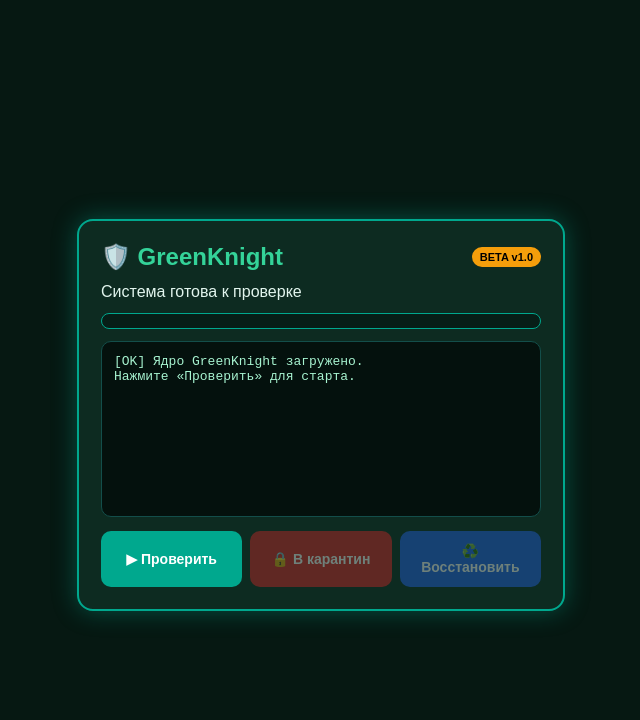
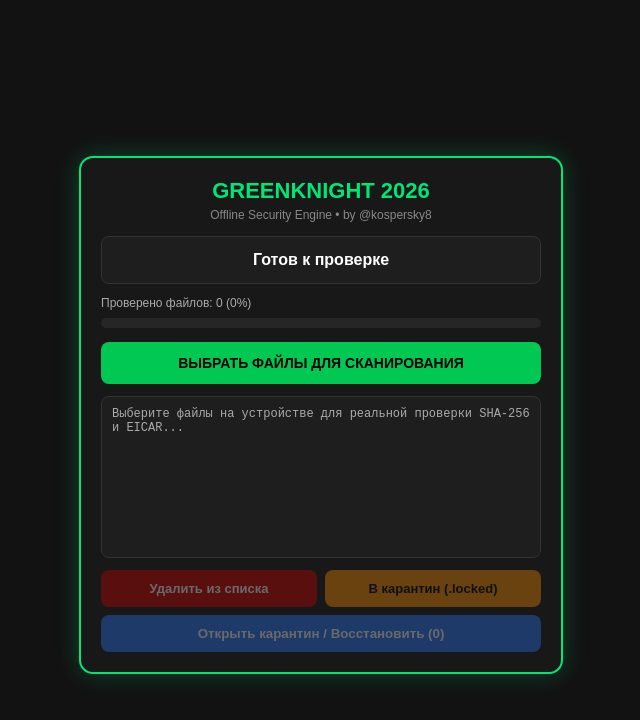
Before and after one commit to volgosmit00001-crypto/GreenKnight-antivivuirus-, a plain HTML site: page index.html in a window 1280 px wide. Shown: the whole page, without its empty margins (319-959 px from the left). Drawn offline with Linux system fonts and the light colour scheme.

Commit message:
Update index.html

```diff
--- a/index.html
+++ b/index.html
@@ -3,113 +3,175 @@
 <head>
     <meta charset="UTF-8">
     <meta name="viewport" content="width=device-width, initial-scale=1.0">
-    <title>GreenKnight — Веб-антивирус</title>
+    <title>GreenKnight 2026 — Offline Security Engine</title>
     <style>
         body {
             margin: 0; font-family: Arial, sans-serif;
-            background: #061812; color: #e2f5ee;
+            background: #121212; color: #FFFFFF;
             display: flex; justify-content: center; align-items: center;
             min-height: 100vh; padding: 15px; user-select: none;
         }
         .app {
-            background: #0d2b21; border: 2px solid #00a88e;
-            border-radius: 16px; padding: 22px; width: 100%; max-width: 440px;
-            box-shadow: 0 0 25px rgba(0, 168, 142, 0.4);
+            background: #181818; border: 2px solid #00E676;
+            border-radius: 14px; padding: 20px; width: 100%; max-width: 440px;
+            box-shadow: 0 0 25px rgba(0, 230, 118, 0.25);
         }
-        .header { display: flex; justify-content: space-between; align-items: center; margin-bottom: 12px; }
-        h1 { color: #34d399; margin: 0; font-size: 24px; }
-        .badge { background: #f59e0b; color: #000; font-weight: bold; font-size: 11px; padding: 4px 8px; border-radius: 12px; }
-        .bar-bg { background: #071e17; height: 14px; border-radius: 8px; overflow: hidden; margin: 12px 0; border: 1px solid #00a88e; }
-        .bar-fill { background: #00a88e; height: 100%; width: 0%; transition: width 0.2s; }
+        h1 { color: #00E676; margin: 0; font-size: 22px; text-align: center; }
+        .sub { color: #888888; font-size: 12px; text-align: center; margin: 4px 0 14px; }
+        .status-box {
+            background: #1E1E1E; border: 1px solid #333; border-radius: 8px;
+            padding: 14px; text-align: center; font-weight: bold; font-size: 16px; margin-bottom: 12px;
+        }
+        .bar-bg { background: #262626; height: 10px; border-radius: 6px; overflow: hidden; margin: 8px 0 14px; }
+        .bar-fill { background: #00C853; height: 100%; width: 0%; transition: width 0.2s; }
+        .btn-main {
+            width: 100%; padding: 13px; border: none; border-radius: 8px;
+            background: #00C853; color: #000; font-weight: bold; font-size: 14px; cursor: pointer;
+        }
         .log {
-            background: #04110d; border: 1px solid #134e4a; border-radius: 10px;
-            padding: 12px; height: 150px; overflow-y: auto; font-family: monospace;
-            font-size: 13px; color: #a7f3d0; margin-bottom: 14px;
+            background: #1E1E1E; border: 1px solid #333; border-radius: 8px;
+            padding: 10px; height: 140px; overflow-y: auto; font-family: monospace;
+            font-size: 12px; color: #FF5252; margin: 12px 0;
         }
-        .btns { display: flex; gap: 8px; flex-wrap: wrap; }
-        button {
-            flex: 1; padding: 12px; border: none; border-radius: 10px;
-            font-weight: bold; font-size: 14px; cursor: pointer; color: white;
+        .actions { display: flex; gap: 8px; }
+        .actions button {
+            flex: 1; padding: 11px; border: none; border-radius: 8px;
+            font-weight: bold; font-size: 13px; cursor: pointer;
         }
-        .btn-scan { background: #00a88e; }
-        .btn-quar { background: #dc2626; }
-        .btn-rest { background: #2563eb; }
-        button:disabled { opacity: 0.4; cursor: not-allowed; }
+        .btn-del { background: #D50000; color: #FFF; }
+        .btn-quar { background: #FF9100; color: #000; }
+        .btn-rest { background: #2979FF; color: #FFF; margin-top: 8px; width: 100%; padding: 11px; border: none; border-radius: 8px; font-weight: bold; cursor: pointer; }
+        button:disabled { opacity: 0.35; cursor: not-allowed; }
     </style>
 </head>
 <body oncontextmenu="return false;">
     <div class="app">
-        <div class="header">
-            <h1>🛡️ GreenKnight</h1>
-            <span class="badge">BETA v1.0</span>
+        <h1>GREENKNIGHT 2026</h1>
+        <div class="sub">Offline Security Engine • by @kospersky8</div>
+
+        <div class="status-box" id="status">Готов к проверке</div>
+        <div style="font-size:12px; color:#AAA;" id="pctText">Проверено файлов: 0 (0%)</div>
+        <div class="bar-bg"><div class="bar-fill" id="bar"></div></div>
+
+        <input type="file" id="fileInput" multiple style="display:none" onchange="scanFiles(this.files)">
+        <button class="btn-main" onclick="document.getElementById('fileInput').click()">ВЫБРАТЬ ФАЙЛЫ ДЛЯ СКАНИРОВАНИЯ</button>
+
+        <div class="log" id="log" style="color:#AAA;">Выберите файлы на устройстве для реальной проверки SHA-256 и EICAR...</div>
+
+        <div class="actions">
+            <button class="btn-del" id="delBtn" onclick="clearThreats()" disabled>Удалить из списка</button>
+            <button class="btn-quar" id="quarBtn" onclick="quarantineFiles()" disabled>В карантин (.locked)</button>
         </div>
-        <div id="status">Система готова к проверке</div>
-        <div class="bar-bg"><div class="bar-fill" id="bar"></div></div>
-        <div class="log" id="log">[OK] Ядро GreenKnight загружено.<br>Нажмите «Проверить» для старта.</div>
-        <div class="btns">
-            <button class="btn-scan" id="scanBtn" onclick="startScan()">▶ Проверить</button>
-            <button class="btn-quar" id="quarBtn" onclick="toQuarantine()" disabled>🔒 В карантин</button>
-            <button class="btn-rest" id="restBtn" onclick="restoreFiles()" disabled>♻️ Восстановить</button>
-        </div>
+        <button class="btn-rest" id="restBtn" onclick="restoreQuarantine()" disabled>Открыть карантин / Восстановить (0)</button>
     </div>
 
     <script>
+        const EICAR_SIG = "EICAR-STANDARD-ANTIVIRUS-TEST-FILE!";
+        const MALWARE_HASH = "275a021bbfb6489e54d471899f7db9d1663fc695ec2fe2a2c4538aabf651fd0f";
+        const XOR_KEY = 0x5A;
+
         let threats = [];
         let quarantine = [];
-        const logBox = document.getElementById("log");
-        const bar = document.getElementById("bar");
-        const status = document.getElementById("status");
 
-        function addLog(text, col = "#a7f3d0") {
-            logBox.innerHTML += `<div style="color:${col}; margin-top:4px;">${text}</div>`;
-            logBox.scrollTop = logBox.scrollHeight;
+        async function getSha256(buffer) {
+            const hashBuf = await crypto.subtle.digest("SHA-256", buffer);
+            return Array.from(new Uint8Array(hashBuf)).map(b => b.toString(16).padStart(2, "0")).join("");
         }
 
-        function startScan() {
-            document.getElementById("scanBtn").disabled = true;
-            document.getElementById("quarBtn").disabled = true;
+        async function scanFiles(fileList) {
+            if (!fileList.length) return;
             threats = [];
-            let pct = 0;
-            logBox.innerHTML = "";
-            addLog("🔍 Запуск полного сканирования...");
+            const log = document.getElementById("log");
+            const status = document.getElementById("status");
+            const bar = document.getElementById("bar");
+            const pctText = document.getElementById("pctText");
 
-            const timer = setInterval(() => {
-                pct += 10;
+            log.innerHTML = "";
+            log.style.color = "#FF5252";
+            status.innerText = "Проверяю файлы...";
+            status.style.color = "#FFD600";
+
+            const total = fileList.length;
+            for (let i = 0; i < total; i++) {
+                const file = fileList[i];
+                const pct = Math.round(((i + 1) / total) * 100);
                 bar.style.width = pct + "%";
-                status.innerText = `Проверка файлов... ${pct}%`;
+                pctText.innerText = `Проверено: ${i + 1}/${total} (${pct}%)`;
 
-                if (pct === 30) {
-                    threats.push("Trojan.FreeMine.exe");
-                    addLog("⚠️ Найдена угроза: Trojan.FreeMine.exe", "#fca5a5");
+                const buf = await file.arrayBuffer();
+                const hash = await getSha256(buf);
+                const textHead = new TextDecoder().decode(buf.slice(0, 4096));
+                const nameLow = file.name.toLowerCase();
+
+                let reason = null;
+                if (hash === MALWARE_HASH || textHead.includes(EICAR_SIG)) {
+                    reason = "EICAR-Test-Signature";
+                } else if (nameLow.endsWith(".exe") || nameLow.endsWith(".bat") || nameLow.endsWith(".cmd")) {
+                    reason = "Потенциально опасный исполняемый файл";
                 }
-                if (pct === 70) {
-                    threats.push("Adware.PirateLauncher.dll");
-                    addLog("⚠️ Найдена угроза: Adware.PirateLauncher.dll", "#fca5a5");
+
+                if (reason) {
+                    threats.push({ name: file.name, buffer: new Uint8Array(buf), reason });
+                    log.innerHTML += `<div>Угроза:${threats.length} это ${file.name} (${reason})</div>`;
                 }
-                if (pct >= 100) {
-                    clearInterval(timer);
-                    status.innerText = `Проверка завершена! Угроз: ${threats.length}`;
-                    addLog("✅ Сканирование окончено.", "#34d399");
-                    document.getElementById("scanBtn").disabled = false;
-                    if (threats.length > 0) document.getElementById("quarBtn").disabled = false;
-                }
-            }, 250);
+            }
+
+            if (threats.length === 0) {
+                status.innerHTML = "Угрозы: 0<br>Вы в безопасности!";
+                status.style.color = "#00E676";
+                log.style.color = "#00E676";
+                log.innerHTML = `[OK] Проверено файлов: ${total}. Вредоносного кода не найдено.`;
+                document.getElementById("delBtn").disabled = true;
+                document.getElementById("quarBtn").disabled = true;
+            } else {
+                status.innerHTML = `Угроза: ${threats.length}<br>Найдены угрозы!`;
+                status.style.color = "#FF5252";
+                document.getElementById("delBtn").disabled = false;
+                document.getElementById("quarBtn").disabled = false;
+            }
         }
 
-        function toQuarantine() {
-            quarantine = quarantine.concat(threats);
-            addLog(`🔒 В карантин отправлено файлов: ${threats.length}`, "#fde047");
+        function clearThreats() {
             threats = [];
-            status.innerText = "Все угрозы изолированы в карантине!";
+            document.getElementById("log").innerHTML = "Угрозы очищены из отчёта.";
+            document.getElementById("status").innerHTML = "Угрозы: 0<br>Вы в безопасности!";
+            document.getElementById("status").style.color = "#00E676";
+            document.getElementById("delBtn").disabled = true;
             document.getElementById("quarBtn").disabled = true;
-            document.getElementById("restBtn").disabled = false;
         }
 
-        function restoreFiles() {
-            addLog(`♻️ Восстановлено из карантина: ${quarantine.join(", ")}`, "#93c5fd");
-            quarantine = [];
-            status.innerText = "Файлы восстановлены из карантина.";
-            document.getElementById("restBtn").disabled = true;
+        function quarantineFiles() {
+            threats.forEach(t => {
+                const lockedData = t.buffer.map(b => b ^ XOR_KEY);
+                quarantine.push({ name: t.name, data: lockedData });
+            });
+            threats = [];
+            document.getElementById("log").style.color = "#FF9100";
+            document.getElementById("log").innerHTML = "Файлы зашифрованы ключом XOR (0x5A) и перемещены в карантин!";
+            document.getElementById("status").innerHTML = "Угрозы изолированы в карантин!";
+            document.getElementById("status").style.color = "#00E676";
+            document.getElementById("delBtn").disabled = true;
+            document.getElementById("quarBtn").disabled = true;
+            const rBtn = document.getElementById("restBtn");
+            rBtn.disabled = false;
+            rBtn.innerText = `Открыть карантин / Восстановить (${quarantine.length})`;
+        }
+
+        function restoreQuarantine() {
+            if (!quarantine.length) return;
+            const item = quarantine.pop();
+            const restored = item.data.map(b => b ^ XOR_KEY);
+            const blob = new Blob([restored]);
+            const a = document.createElement("a");
+            a.href = URL.createObjectURL(blob);
+            a.download = item.name;
+            a.click();
+
+            const rBtn = document.getElementById("restBtn");
+            rBtn.innerText = `Открыть карантин / Восстановить (${quarantine.length})`;
+            if (!quarantine.length) rBtn.disabled = true;
+            document.getElementById("log").style.color = "#2979FF";
+            document.getElementById("log").innerHTML = `Файл ${item.name} расшифрован и восстановлен!`;
         }
     </script>
 </body>
```
